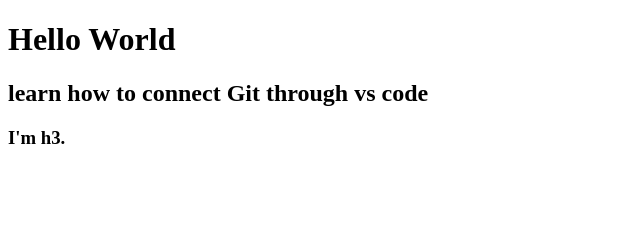
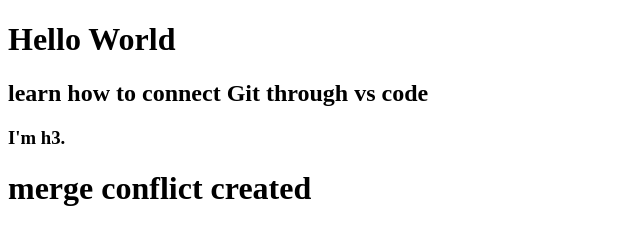
Before and after one commit to Mohammadmojahid/Project_folder, a plain HTML site: page index.html in a window 1280 px wide. Shown: the whole page, without its empty margins (0-640 px from the left). Drawn offline with Linux system fonts and the light colour scheme.

Commit message:
Update index.html

```diff
--- a/index.html
+++ b/index.html
@@ -12,6 +12,7 @@
     <h1>Hello World</h1>
     <H2>learn how to connect Git through vs code</H2>
     <h3>I'm h3.</h3>
+    <h1>merge conflict created</h1>
 </body>
 
 </html>
```
